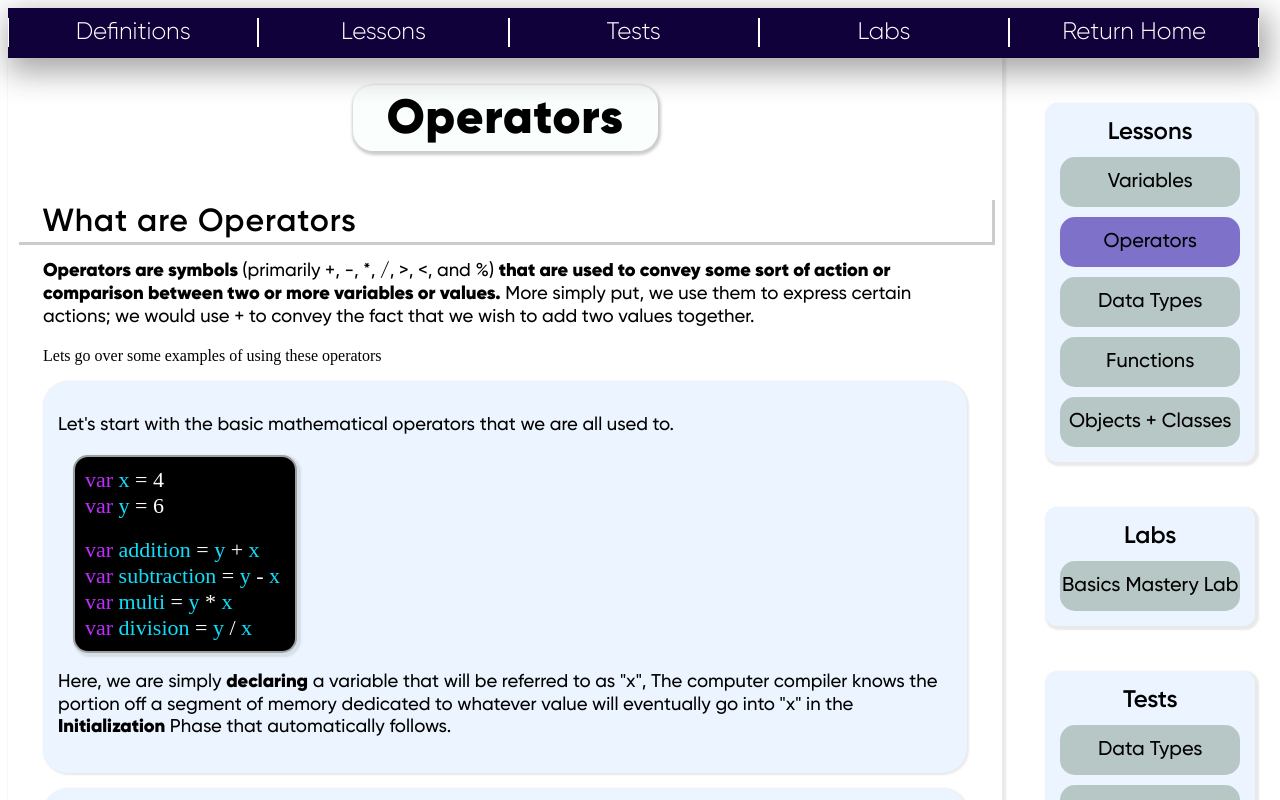
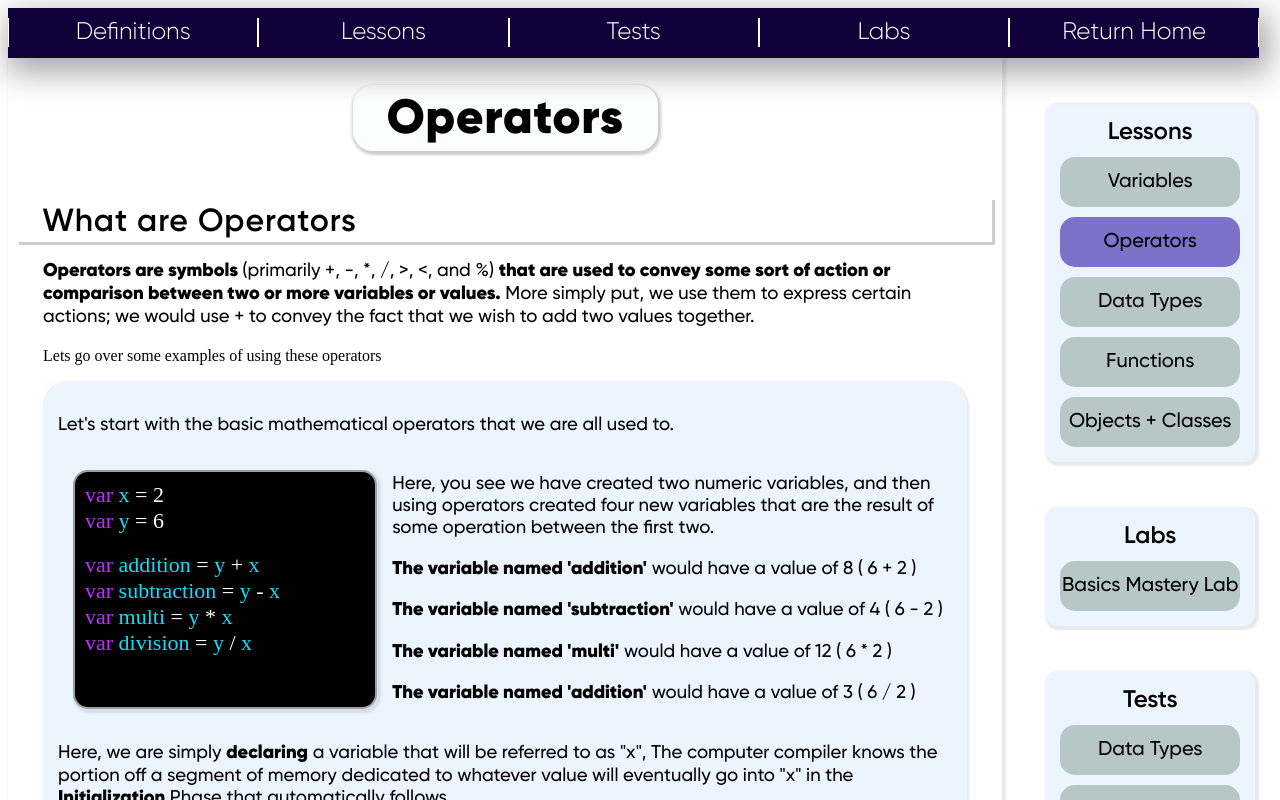
Before and after one commit to NLanese/the-codex, a Next.js app: page /concepts/basics/lessons/operators in a window 1280 px wide. Shown: the top 800 px of the page. Built offline with nearby package versions, Linux system fonts and the light colour scheme.

Commit message:
Update operators.js

```diff
--- a/pages/concepts/basics/lessons/operators.js
+++ b/pages/concepts/basics/lessons/operators.js
@@ -168,12 +168,12 @@ const OperatorsLesson = ({}) => {
                             <p style={Styles.Fonts.basic}>
                                 Let's start with the basic mathematical operators that we are all used to.
                             </p>
-                            <div>
-                            <div style={Styles.Sections.simpleLessonCode}>
+                            <div style={{display: 'flex', flexDirection: 'row'}}>
+                                <div style={{...Styles.Sections.simpleLessonCode, flex: 4}}>
                                     <p style={Styles.Code.code}>
                                     <span style={Styles.Code.keyword}>var </span>
                                     <span style={Styles.Code.var}>x </span>
-                                <span style={Styles.Code.reg}>= 4</span>
+                                    <span style={Styles.Code.reg}>= 2</span>
                                     </p>
 
                                     <p style={Styles.Code.code}>
@@ -220,6 +220,24 @@ const OperatorsLesson = ({}) => {
                                     <span style={Styles.Code.var}>x </span>
                                     </p>
 
+                                </div>
+                                <div style={{...Styles.Fonts.basic, flex: 8}}>
+                                    <p style={ Styles.Fonts.basic}>
+                                        Here, you see we have created two numeric variables, and then using operators created four new variables that are the result of some operation between the first two.
+                                    </p>
+                                    <p></p>
+                                    <p style={ Styles.Fonts.basic}>
+                                        <strong>The variable named 'addition'</strong>  would have a value of 8 ( 6 + 2 )
+                                    </p>
+                                    <p style={ Styles.Fonts.basic}>
+                                        <strong>The variable named 'subtraction'</strong>  would have a value of 4 ( 6 - 2 )
+                                    </p>
+                                    <p style={ Styles.Fonts.basic}>
+                                        <strong>The variable named 'multi'</strong>  would have a value of 12 ( 6 * 2 )
+                                    </p>
+                                    <p style={ Styles.Fonts.basic}>
+                                        <strong>The variable named 'addition'</strong>  would have a value of 3 ( 6 / 2 )
+                                    </p>
                                 </div>
                             </div>
                             <p style={Styles.Fonts.basic}>
```
Lines whose indentation alone changed are shown as unchanged.
